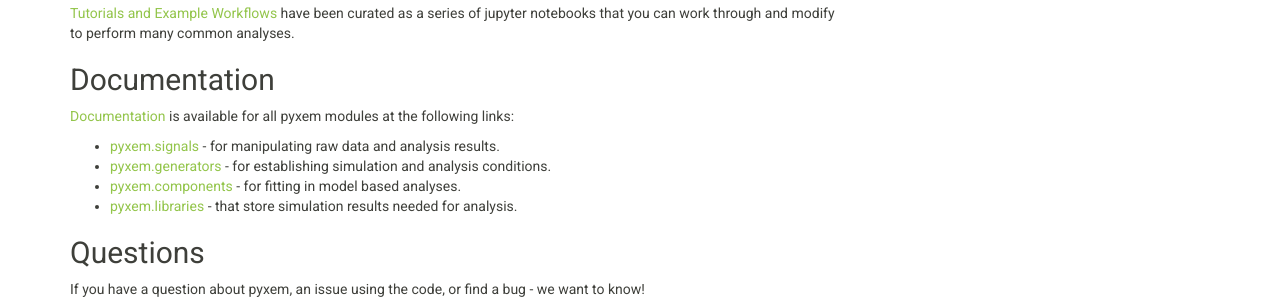
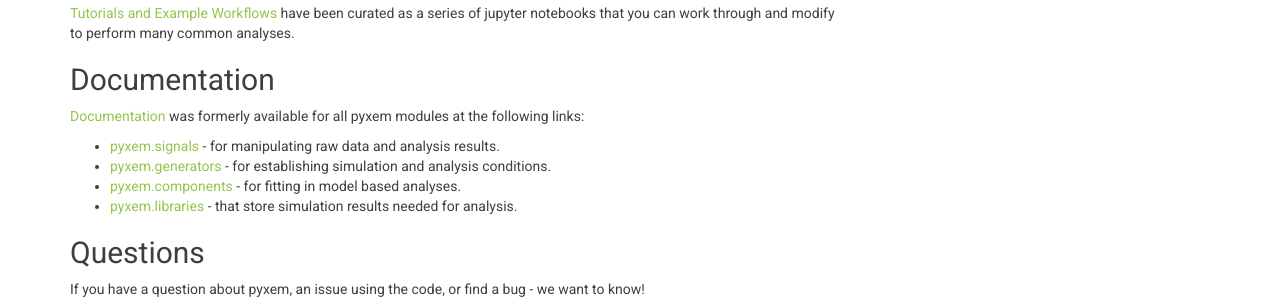
Before and after one commit to pyxem/pyxem-website, a Sphinx documentation site: the page built from docs/index.rst, in a window 1280 px wide and 900 px high, scrolled down 750 px. Shown: the part 152-452 px from the top of the window. Built offline with Sphinx 7.4.7, drawn with Linux system fonts in a browser that asks for light colours; pages that are not in the unit, such as notebooks, are missing from menus.

```diff
--- a/docs/index.rst
+++ b/docs/index.rst
@@ -81,7 +81,7 @@ To get started using pyxem, especially if you are unfamiliar with python, we rec
 Documentation
 -------------
 
-`Documentation <http://pyxem.github.io/pyxem/pyxem>`__ is available for all pyxem modules at the following links:
+`Documentation <http://pyxem.github.io/pyxem/pyxem>`__ was formerly available for all pyxem modules at the following links:
 
 - `pyxem.signals <http://pyxem.github.io/pyxem/pyxem.signals>`__ - for manipulating raw data and analysis results.
 
```
